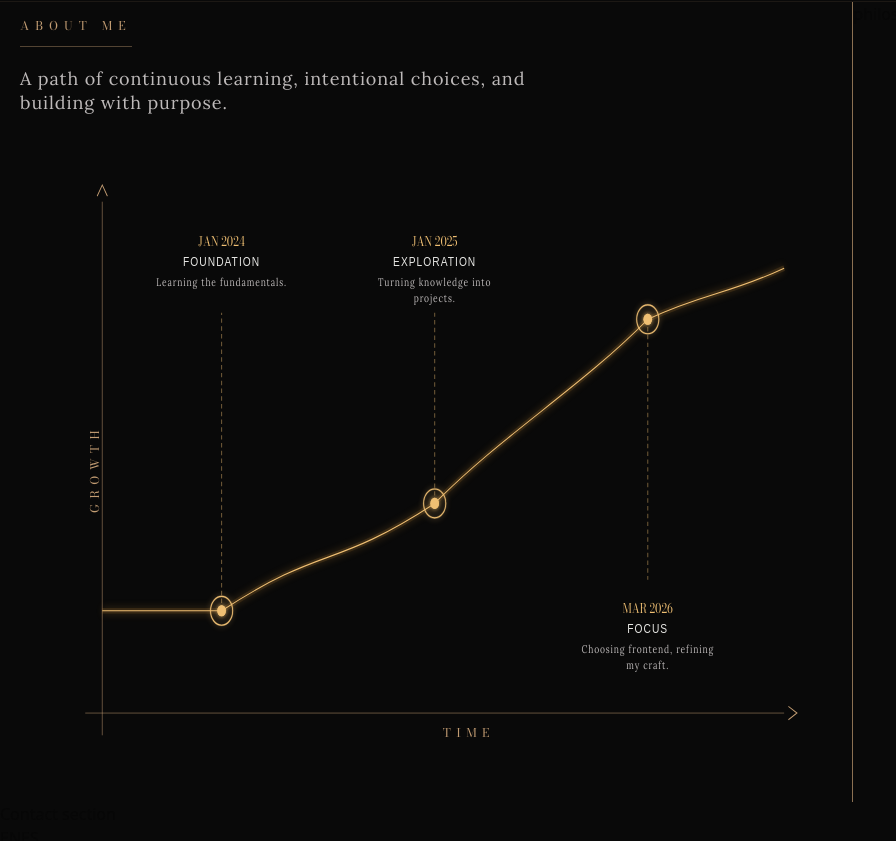
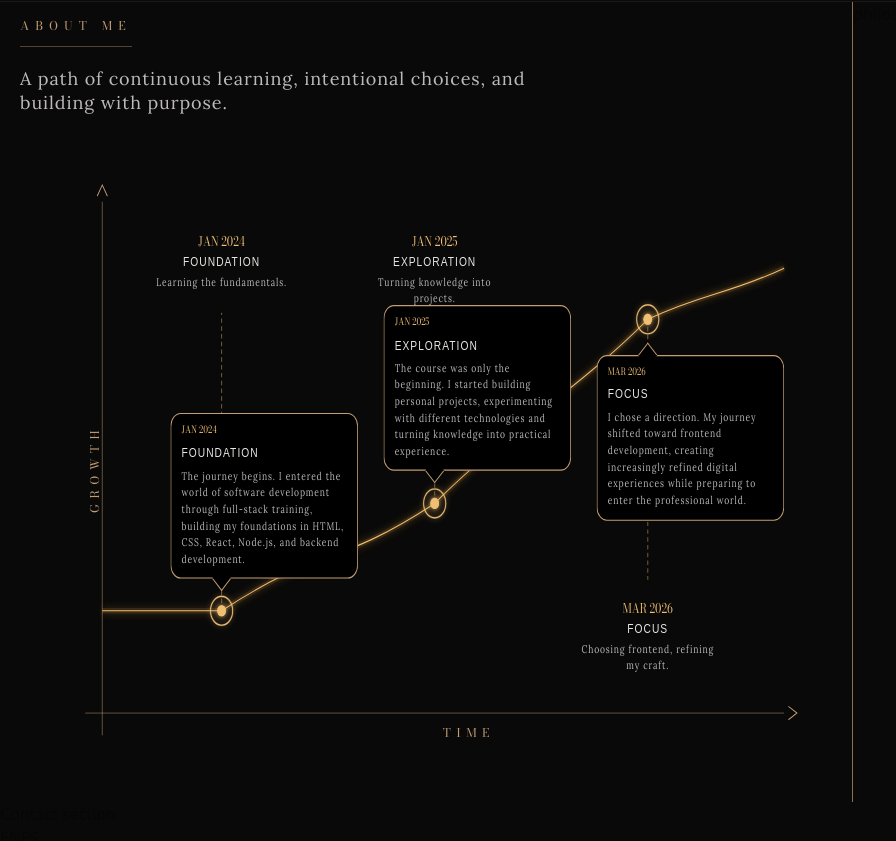
Before and after one commit to RobertFacundo/new-portfolio, a Next.js app: page / in a window 1280 px wide. Shown: the part 1793-2634 px from the top of the page, without its empty margins (0-896 px from the left). Built offline with nearby package versions, Linux system fonts and the light colour scheme; a web font is replaced by a local one.

Commit message:
feat: add milestone cards

```diff
--- a/app/globals.css
+++ b/app/globals.css
@@ -123,6 +123,45 @@
   .luxury-title {
     @apply font-brand text-xs uppercase tracking-[0.5em] text-gold pb-3 border-b border-gold/40;
   }
+
+  .luxury-milestone-card {
+    @apply relative flex h-full w-full flex-col gap-1
+    rounded-xl border border-gold bg-black px-3 py-2;
+  }
+
+  .luxury-milestone-card-top::after {
+    content: '';
+    position: absolute;
+
+    left: 50%;
+    bottom: -8px;
+
+    width: 16px;
+    height: 16px;
+
+    background: black;
+    border-right: 1px solid var(--gold);
+    border-bottom: 1px solid var(--gold);
+
+    transform: translateX(-50%) rotate(45deg);
+  }
+
+  .luxury-milestone-card-bottom::after {
+    content: '';
+    position: absolute;
+
+    left: 50%;
+    top: -8px;
+
+    width: 16px;
+    height: 16px;
+
+    background: black;
+    border-left: 1px solid var(--gold);
+    border-top: 1px solid var(--gold);
+
+    transform: translateX(-50%) rotate(45deg);
+  }
 }
 
 body {
--- /dev/null
+++ b/features/about/journey/MilestoneCard.tsx
@@ -0,0 +1,41 @@
+import type { MilestonePoint } from '../utils/timeline.utils'
+import MilestonePointer from './MilestonePointer'
+
+interface Props {
+  point: MilestonePoint
+  position: 'top' | 'bottom'
+}
+
+const MilestoneCard = ({ point, position }: Props) => {
+  const isTop = position === 'top'
+
+  return (
+    <div className='relative h-full w-full'>
+      {/* Pointer */}
+      <MilestonePointer position={position} />
+
+      {/* Card */}
+      <div
+        className={`
+            luxury-milestone-card
+            relative z-1
+            ${isTop ? 'rounded-xl' : 'rounded-xl'}
+            `}
+      >
+        <span className='text-[#EFBF73] font-brand text-[9px]'>
+          {point.date}
+        </span>
+
+        <h2 className='text-[#f5f5f2ef] font-display text-[12px] uppercase tracking-widest'>
+          {point.title}
+        </h2>
+
+        <p className='text-[#bebaba] font-body text-[10px] tracking-widest'>
+          {point.description}
+        </p>
+      </div>
+    </div>
+  )
+}
+
+export default MilestoneCard
--- /dev/null
+++ b/features/about/journey/MilestoneCards.tsx
@@ -0,0 +1,37 @@
+import { JOURNEY_MILESTONES } from '@/shared/constants/milestones'
+import { TIMELINE } from '@/shared/constants/timeline'
+import {
+  getMilestoneLabelPosition,
+  getMilestonePoints
+} from '../utils/timeline.utils'
+import MilestoneCard from './MilestoneCard'
+
+const MilestoneCards = () => {
+  const points = getMilestonePoints(JOURNEY_MILESTONES)
+
+  return (
+    <>
+      {points.map(point => {
+        const position = getMilestoneLabelPosition(point.progress)
+
+        const cardY = position === 'top' ? point.y + 20 : point.y - 190
+
+        return (
+          <foreignObject
+            key={point.id}
+            x={point.x - 60}
+            y={cardY}
+            width={220}
+            height={173}
+          >
+            <div className='h-full w-full py-3'>
+              <MilestoneCard point={point} position={position} />
+            </div>
+          </foreignObject>
+        )
+      })}
+    </>
+  )
+}
+
+export default MilestoneCards
--- a/features/about/journey/MilestoneLabels.tsx
+++ b/features/about/journey/MilestoneLabels.tsx
@@ -1,5 +1,4 @@
 import { JOURNEY_MILESTONES } from '@/shared/constants/milestones'
-import { TIMELINE } from '@/shared/constants/timeline'
 import {
   getMilestoneLabelPosition,
   getMilestonePoints,
--- /dev/null
+++ b/features/about/journey/MilestonePointer.tsx
@@ -0,0 +1,32 @@
+interface PointerProps {
+  position: 'top' | 'bottom'
+}
+
+const MilestonePointer = ({ position }: PointerProps) => {
+  const isTop = position === 'top'
+
+  return (
+    <div
+      className={`
+        absolute
+        left-1/2
+        z-20
+        h-4
+        w-4
+        -translate-x-[58px]
+        rotate-45
+        border
+        border-gold
+        bg-black
+        ${isTop ? '-top-2' : '-bottom-2'}
+        ${
+          isTop
+            ? 'border-r-transparent border-b-transparent'
+            : 'border-l-transparent border-t-transparent'
+        }
+      `}
+    />
+  )
+}
+
+export default MilestonePointer
--- a/features/about/journey/Timeline.tsx
+++ b/features/about/journey/Timeline.tsx
@@ -2,6 +2,7 @@ import Axes from './Axes'
 import Curve from './Curve'
 import Labels from './Labels'
 import Milestones from './Milestone'
+import MilestoneCards from './MilestoneCards'
 import MilestoneLabels from './MilestoneLabels'
 
 const Timeline = () => {
@@ -16,6 +17,7 @@ const Timeline = () => {
         <Curve />
         <Milestones />
         <MilestoneLabels />
+        <MilestoneCards />
       </svg>
 
       <Labels />
--- a/features/about/utils/timeline.utils.tsx
+++ b/features/about/utils/timeline.utils.tsx
@@ -160,3 +160,7 @@ export const splitPreview = (text: string, maxLength = 28) => {
 export const getMilestoneLabelY = (position: 'top' | 'bottom') => {
   return position === 'top' ? TIMELINE.yBottom - 110 : TIMELINE.yTop + 40
 }
+
+export const getMilestoneCardY = (position: 'top' | 'bottom') => {
+  return position === 'top' ? TIMELINE.yTop : TIMELINE.yBottom
+}
```
